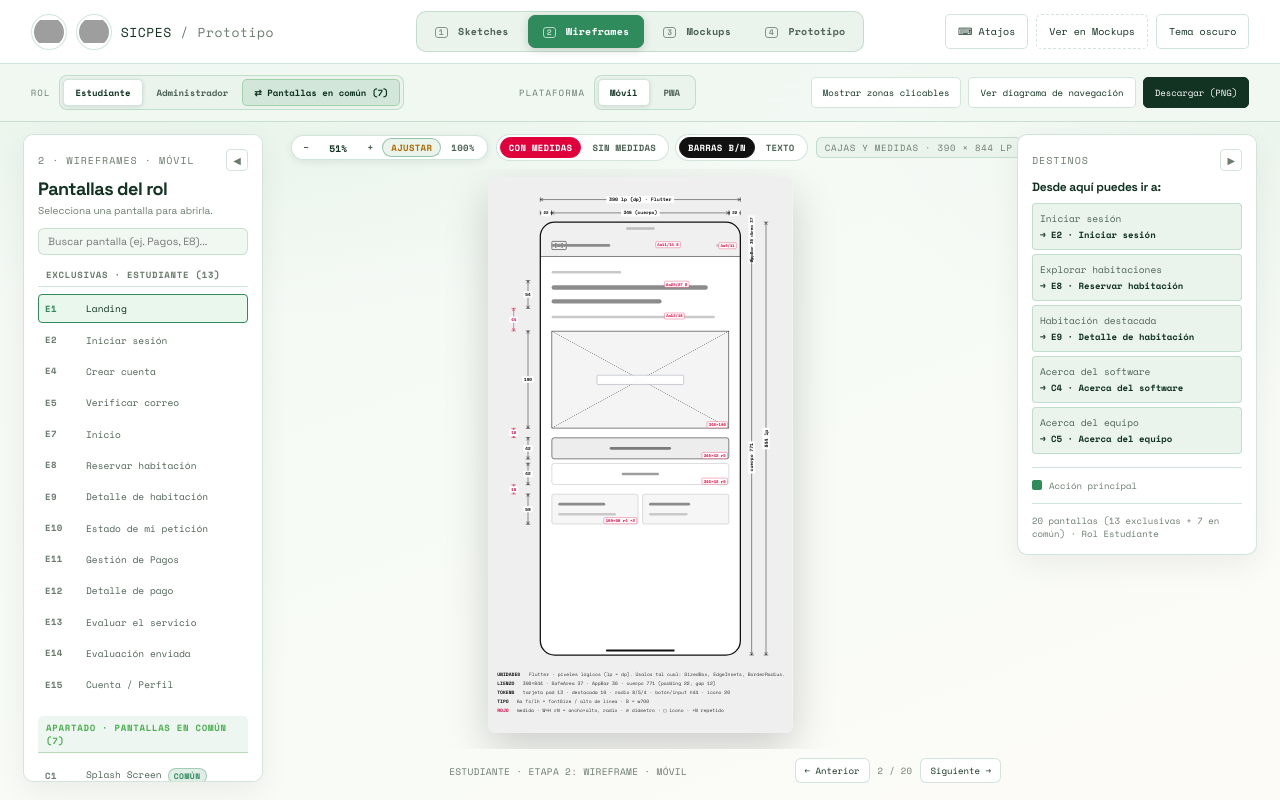
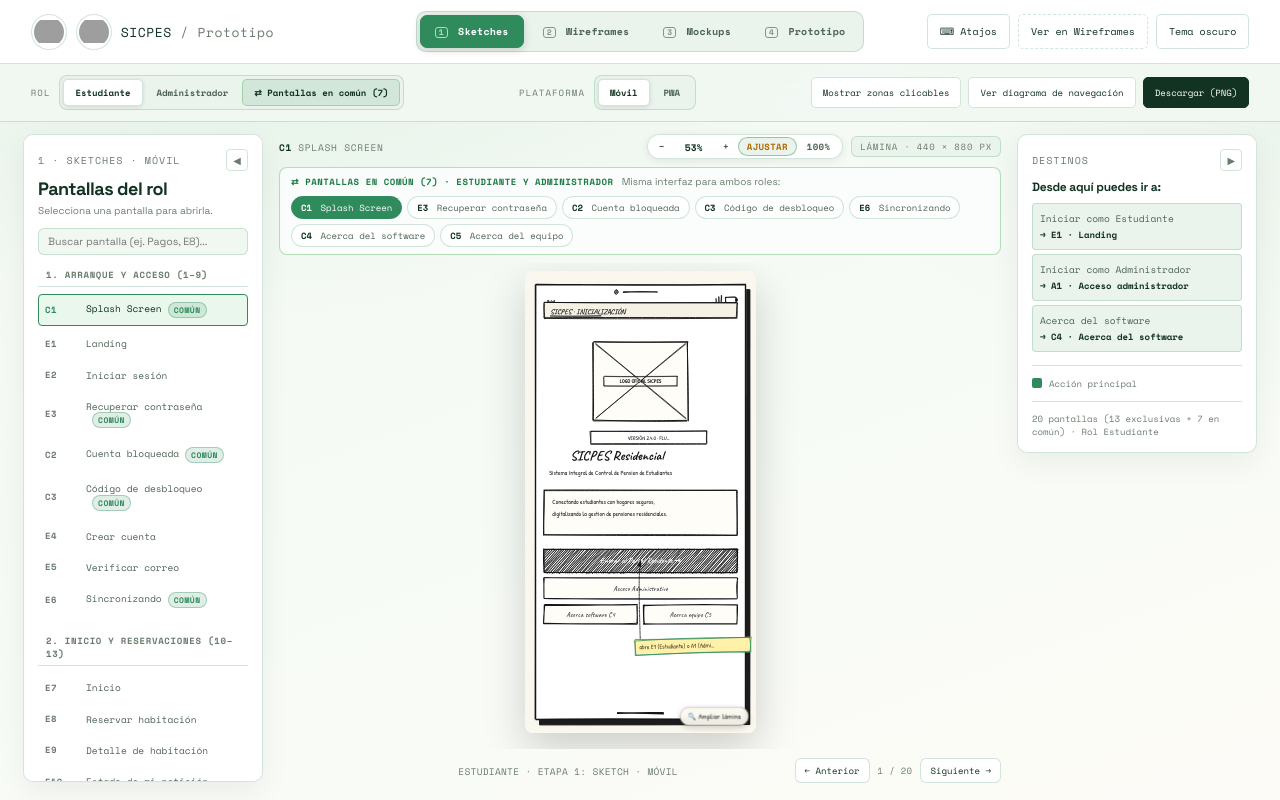
Before and after one commit to JFFA25/SICPES_INTEGRADORA, a plain HTML site: page Sketches/index.html in a window 1280 px wide. Drawn offline with nearby package versions, Linux system fonts and the light colour scheme; grey boxes are pictures that could not be loaded.

Commit message:
fix(sketches): ordenar pantallas y navegacion secuencial en recorrido natural de usuario

```diff
--- a/Sketches/app.js
+++ b/Sketches/app.js
@@ -60,7 +60,7 @@ const SCREENS = {
   settings: { role: 'admin', title: 'Configuración global', label: 'CONFIGURACIÓN' }
 };
 /* 15 pantallas de estudiante; la carga compartida (E6) se dibuja una sola vez en esta fila. */
-const SHARED_SCREENS = ['splash', 'loading', 'forgotPassword', 'lockAccount', 'unlockAccount', 'aboutSoftware', 'aboutTeam'];
+const SHARED_SCREENS = ['splash', 'forgotPassword', 'lockAccount', 'unlockAccount', 'loading', 'aboutSoftware', 'aboutTeam'];
 const studentFlow = ['splash', 'landing', 'studentLogin', 'forgotPassword', 'lockAccount', 'unlockAccount', 'register', 'verifyEmail', 'loading', 'home', 'reserve', 'roomDetail', 'requestStatus', 'payments', 'paymentDetail', 'rateService', 'rateConfirm', 'profile', 'aboutSoftware', 'aboutTeam'];
 const adminFlow = ['splash', 'adminLogin', 'forgotPassword', 'lockAccount', 'unlockAccount', 'loading', 'reservations', 'assignRoom', 'pendingPayments', 'validatePayment', 'debts', 'floors', 'settings', 'aboutSoftware', 'aboutTeam'];
 /* Códigos para identificar rápidamente cada pantalla en la lista y el diagrama. */
@@ -99,7 +99,7 @@ const SCREEN_ACTIONS = {
   floors:[['reservations','Reservaciones en la barra inferior'],['pendingPayments','Pagos en la barra inferior'],['settings','Configuración en la barra inferior']],
   settings:[['aboutSoftware','Acerca del software'],['aboutTeam','Acerca del equipo / empresa'],['adminLogin','Cerrar sesión'],['reservations','Reservaciones en la barra inferior'],['pendingPayments','Pagos en la barra inferior'],['floors','Pisos en la barra inferior']]
 };
-const state = { screen: 'landing', role: 'student', history: [], type: 'Individual', filter: 'Todas', paymentFilter: 'Todos', debtFilter: 'Todos', rating: 0, zones: false, loadingTimer: null, toastTimer: null };
+const state = { screen: 'splash', role: 'student', history: [], type: 'Individual', filter: 'Todas', paymentFilter: 'Todos', debtFilter: 'Todos', rating: 0, zones: false, loadingTimer: null, toastTimer: null };
 const phone = document.querySelector('#phoneScreen');
 const toastEl = document.querySelector('#toast');
 
@@ -115,7 +115,7 @@ function go(screen, options = {}) {
   render();
 }
 function back() { const previous = state.history.pop(); if (previous) { state.screen = previous; render(); } else toast('No hay una pantalla anterior.'); }
-function setRole(role) { state.role = role; state.history = []; go(role === 'student' ? 'landing' : 'adminLogin', { replace: true }); }
+function setRole(role) { state.role = role; state.history = []; go('splash', { replace: true }); }
 function header(backControl = !ROOT_SCREENS.has(state.screen)) { return `<header class="app-header"><span class="app-logo"><img class="app-logo-img" src="../images/SICPES_Producto.png" alt=""> SICPES <span>/ RESIDENCIAL</span></span>${backControl ? '<button class="back-link clickable" data-action="back">← ATRÁS</button>' : '<span class="mono-label">DEMO</span>'}</header>`; }
 function field(label, placeholder, type='text', value='') { return `<label class="field"><span>${label}</span><input type="${type}" placeholder="${placeholder}" value="${esc(value)}"></label>`; }
 function nav(role, active) {
--- a/Sketches/index.html
+++ b/Sketches/index.html
@@ -27,7 +27,6 @@
   <script src="app.js?v=3" defer></script>
   <script src="pwa.js?v=3" defer></script>
   <script src="data.js?v=3" defer></script>
-  <script src="rough.min.js" defer></script>
   <script src="pencil-screens.js?v=3" defer></script>
   <script src="pencil.js?v=3" defer></script>
   <script src="mockups/mockups.js?v=3" defer></script>
@@ -36,7 +35,7 @@
 
 
 </head>
-<body class="shell-section-wireframes shell-platform-mobile">
+<body class="shell-section-sketches shell-platform-mobile">
   <header class="topbar shell-topbar">
     <a class="brand" href="#wireframes" data-shell-section="wireframes" aria-label="Volver a Wireframes">
       <img class="brand-logo" src="../images/SICPES_Empresa.png" alt="SICPES">
@@ -45,8 +44,8 @@
     </a>
 
     <nav class="fidelity-switch shell-fidelity-switch" role="tablist" aria-label="Nivel de fidelidad">
-      <button type="button" class="fidelity-tab" data-shell-section="sketches" role="tab" aria-selected="false"><span class="tab-shortcut">1</span> Sketches</button>
-      <button type="button" class="fidelity-tab active" data-shell-section="wireframes" role="tab" aria-selected="true"><span class="tab-shortcut">2</span> Wireframes</button>
+      <button type="button" class="fidelity-tab active" data-shell-section="sketches" role="tab" aria-selected="true"><span class="tab-shortcut">1</span> Sketches</button>
+      <button type="button" class="fidelity-tab" data-shell-section="wireframes" role="tab" aria-selected="false"><span class="tab-shortcut">2</span> Wireframes</button>
       <button type="button" class="fidelity-tab" data-shell-section="mockups" role="tab" aria-selected="false" title="Etapa 3 UOC: Maqueta visual estática de alta fidelidad"><span class="tab-shortcut">3</span> Mockups</button>
       <button type="button" class="fidelity-tab" data-shell-section="prototype" role="tab" aria-selected="false" title="Etapa 4 UOC: Modelo interactivo funcional con flujos reales"><span class="tab-shortcut">4</span> Prototipo</button>
     </nav>
@@ -88,7 +87,7 @@
   <main class="shell-workspace" id="shellWorkspace">
     <aside class="shell-sidebar screen-panel" id="shellSidebar" aria-label="Pantallas del rol">
       <div class="shell-panel-top">
-        <span class="eyebrow" id="shellSectionLabel">WIREFRAMES · MÓVIL</span>
+        <span class="eyebrow" id="shellSectionLabel">1 · SKETCHES · MÓVIL</span>
         <button type="button" id="toggleSidebarBtn" class="shell-panel-toggle" title="Colapsar panel (◀)" aria-label="Colapsar panel de pantallas">◀</button>
       </div>
       <button type="button" id="expandSidebarBtn" class="shell-collapsed-strip" title="Expandir pantallas" aria-label="Expandir panel de pantallas"><span>PANTALLAS</span></button>
@@ -108,7 +107,7 @@
     <section class="shell-stage" aria-label="Dispositivo del prototipo">
       <div class="shell-stage-label">
         <div class="shell-stage-info">
-          <span class="shell-screen-tag"><b id="shellScreenCode">E1</b> <span id="shellScreenLabel">LANDING</span></span>
+          <span class="shell-screen-tag"><b id="shellScreenCode">C1</b> <span id="shellScreenLabel">SPLASH SCREEN</span></span>
           <nav class="shell-breadcrumbs" id="shellBreadcrumbs" aria-label="Ruta de navegación"></nav>
         </div>
         <div class="shell-stage-actions">
--- a/Sketches/mockups/mockups.js
+++ b/Sketches/mockups/mockups.js
@@ -18,7 +18,7 @@
   const ROOT = D.roots;
 
   const state = {
-    screen: 'landing',
+    screen: 'splash',
     role: 'student',
     platform: 'mobile',
     history: [],
--- a/Sketches/pencil.js
+++ b/Sketches/pencil.js
@@ -9,7 +9,7 @@
   const HAND = "'Patrick Hand', 'Caveat', cursive, system-ui";
   const DISPLAY = "'Caveat', 'Patrick Hand', cursive, system-ui";
 
-  const SHARED = ['splash', 'loading', 'forgotPassword', 'lockAccount', 'unlockAccount', 'aboutSoftware', 'aboutTeam'];
+  const SHARED = ['splash', 'forgotPassword', 'lockAccount', 'unlockAccount', 'loading', 'aboutSoftware', 'aboutTeam'];
   const STUDENT = ['splash', 'landing', 'studentLogin', 'forgotPassword', 'lockAccount', 'unlockAccount', 'register', 'verifyEmail', 'loading', 'home', 'reserve', 'roomDetail', 'requestStatus', 'payments', 'paymentDetail', 'rateService', 'rateConfirm', 'profile', 'aboutSoftware', 'aboutTeam'];
   const ADMIN = ['splash', 'adminLogin', 'forgotPassword', 'lockAccount', 'unlockAccount', 'loading', 'reservations', 'assignRoom', 'pendingPayments', 'validatePayment', 'debts', 'floors', 'settings', 'aboutSoftware', 'aboutTeam'];
 
@@ -55,7 +55,7 @@
     CODE_TO_ID[META[id].code] = id;
   });
 
-  const state = { role: 'student', platform: 'mobile', screen: 'landing' };
+  const state = { role: 'student', platform: 'mobile', screen: 'splash' };
   let lastFocus = null;
 
   function node(name, attrs) {
--- a/Sketches/pwa.js
+++ b/Sketches/pwa.js
@@ -58,7 +58,7 @@ const PWA_SCREENS = {
   floors: { role: 'admin', title: 'Pisos', label: 'PISOS', route: '/admin/pisos' },
   settings: { role: 'admin', title: 'Configuración global', label: 'CONFIGURACIÓN', route: '/admin/configuracion' }
 };
-const PWA_SHARED = ['splash','loading','forgotPassword','lockAccount','unlockAccount','aboutSoftware','aboutTeam'];
+const PWA_SHARED = ['splash','forgotPassword','lockAccount','unlockAccount','loading','aboutSoftware','aboutTeam'];
 const PWA_CODES = { splash:'C1', landing:'E1', studentLogin:'E2', forgotPassword:'E3', lockAccount:'C2', unlockAccount:'C3', register:'E4', verifyEmail:'E5', loading:'E6', home:'E7', reserve:'E8', roomDetail:'E9', requestStatus:'E10', payments:'E11', paymentDetail:'E12', rateService:'E13', rateConfirm:'E14', profile:'E15', aboutSoftware:'C4', aboutTeam:'C5', adminLogin:'A1', reservations:'A2', assignRoom:'A3', pendingPayments:'A4', validatePayment:'A5', debts:'A6', floors:'A7', settings:'A8' };
 const PWA_STUDENT = ['splash','landing','studentLogin','forgotPassword','lockAccount','unlockAccount','register','verifyEmail','loading','home','reserve','roomDetail','requestStatus','payments','paymentDetail','rateService','rateConfirm','profile','aboutSoftware','aboutTeam'];
 const PWA_ADMIN = ['splash','adminLogin','forgotPassword','lockAccount','unlockAccount','loading','reservations','assignRoom','pendingPayments','validatePayment','debts','floors','settings','aboutSoftware','aboutTeam'];
@@ -97,7 +97,7 @@ const PWA_ACTIONS = {
   settings:[['aboutSoftware','Acerca del software'],['aboutTeam','Acerca del equipo / empresa'],['adminLogin','Cerrar sesión'],['reservations','Panel superior: Reservaciones'],['pendingPayments','Panel superior: Pagos'],['floors','Panel superior: Pisos']]
 };
 
-const pwaState = { screen: 'landing', role: 'student', history: [], type: 'Individual', filter: 'Todas', paymentFilter: 'Todos', debtFilter: 'Todos', rating: 0, zones: false, loadingTimer: null, toastTimer: null, mapScrollY: 0 };
+const pwaState = { screen: 'splash', role: 'student', history: [], type: 'Individual', filter: 'Todas', paymentFilter: 'Todos', debtFilter: 'Todos', rating: 0, zones: false, loadingTimer: null, toastTimer: null, mapScrollY: 0 };
 
 const pwaScreenEl = document.querySelector('#pwaScreen');
 const pwaToastEl = document.querySelector('#pwaToast');
@@ -115,7 +115,7 @@ function pwaGo(screen, options = {}) {
   pwaRender();
 }
 function pwaBack() { const previous = pwaState.history.pop(); if (previous) { pwaState.screen = previous; pwaRender(); } else pwaToast('No hay una pantalla anterior.'); }
-function pwaSetRole(role) { pwaState.role = role; pwaState.history = []; pwaGo(role === 'student' ? 'landing' : 'adminLogin', { replace: true }); }
+function pwaSetRole(role) { pwaState.role = role; pwaState.history = []; pwaGo('splash', { replace: true }); }
 
 /* --- Piezas compartidas de la interfaz web --- */
 function pwaField(label, placeholder, type = 'text', value = '') {
--- a/Sketches/shell.js
+++ b/Sketches/shell.js
@@ -11,13 +11,13 @@
   const SECTION_BUTTON = { sketches: 'Sketches', wireframes: 'Wireframes', mockups: 'Mockups', prototype: 'Prototipo' };
   const PLATFORM_LABEL = { mobile: 'MÓVIL', pwa: 'PWA' };
   const ROLE_LABEL = { student: 'ESTUDIANTE', admin: 'ADMINISTRADOR', shared: 'COMUNES (AMBOS ROLES)' };
-  const STORE_KEY = 'sicpes-shell-context';
+  const STORE_KEY = 'sicpes-shell-context-v2';
 
   const state = {
-    section: 'wireframes',
+    section: 'sketches',
     platform: 'mobile',
     role: 'student',
-    screen: 'landing',
+    screen: 'splash',
     history: [],
     zones: false,
     searchQuery: '',
@@ -77,8 +77,7 @@
   }
 
   function initialScreen(role) {
-    if (role === 'shared') return 'splash';
-    return role === 'admin' ? 'adminLogin' : 'landing';
+    return 'splash';
   }
 
   function signature(detail) {
@@ -256,7 +255,7 @@
     }).join('');
   }
 
-  /* ---------- Lista de pantallas con apartado de pantallas en común ---------- */
+  /* ---------- Lista de pantallas en secuencia natural del recorrido ---------- */
   function renderScreenList() {
     const list = byId('shellScreenList');
     if (!list) return;
@@ -267,7 +266,7 @@
     const query = (state.searchQuery || '').trim().toLowerCase();
     let matches = 0;
 
-    function renderBtn(id, isShared) {
+    function renderBtn(id, isShared, stepNum) {
       const active = id === state.screen;
       const title = screenTitle(id);
       const code = screenCode(id);
@@ -281,15 +280,28 @@
 
     let html = '';
     if (state.role === 'shared') {
-      html += '<div class="shell-shared-summary"><strong>Apartado · Pantallas en común (' + sharedIds.length + ')</strong><p>Interfaces compartidas entre <b>Estudiante (Usuario)</b> y <b>Administrador</b>: Splash, Carga, Recuperación, Bloqueo, Desbloqueo, Acerca del software y Acerca del equipo.</p></div>';
-      html += sharedIds.map(id => renderBtn(id, true)).join('');
+      html += '<div class="shell-shared-summary"><strong>Apartado · Pantallas en común (' + sharedIds.length + ')</strong><p>Secuencia cronológica de interfaces compartidas entre <b>Estudiante</b> y <b>Administrador</b>.</p></div>';
+      html += sharedIds.map((id, idx) => renderBtn(id, true, idx + 1)).join('');
     } else {
-      const exclusiveIds = screens.filter(id => !sharedSet.has(id));
-      const roleTitle = state.role === 'admin' ? 'Exclusivas · Administrador (' + exclusiveIds.length + ')' : 'Exclusivas · Estudiante (' + exclusiveIds.length + ')';
-      html += '<div class="shell-group-title">' + esc(roleTitle) + '</div>';
-      html += exclusiveIds.map(id => renderBtn(id, false)).join('');
-      html += '<div class="shell-group-title shell-group-shared">Apartado · Pantallas en común (' + sharedIds.length + ')</div>';
-      html += sharedIds.map(id => renderBtn(id, true)).join('');
+      const stageHeaders = state.role === 'admin'
+        ? {
+            splash: '1. Arranque y Acceso (1–6)',
+            reservations: '2. Reservaciones y Cobros (7–11)',
+            floors: '3. Inventario, Ajustes e Info (12–15)'
+          }
+        : {
+            splash: '1. Arranque y Acceso (1–9)',
+            home: '2. Inicio y Reservaciones (10–13)',
+            payments: '3. Pagos y Evaluación (14–17)',
+            profile: '4. Cuenta e Información (18–20)'
+          };
+
+      screens.forEach((id, idx) => {
+        if (stageHeaders[id]) {
+          html += '<div class="shell-group-title">' + esc(stageHeaders[id]) + '</div>';
+        }
+        html += renderBtn(id, sharedSet.has(id), idx + 1);
+      });
     }
 
     if (query && matches === 0) {
```
Also changed, not shown: 1 other file.
